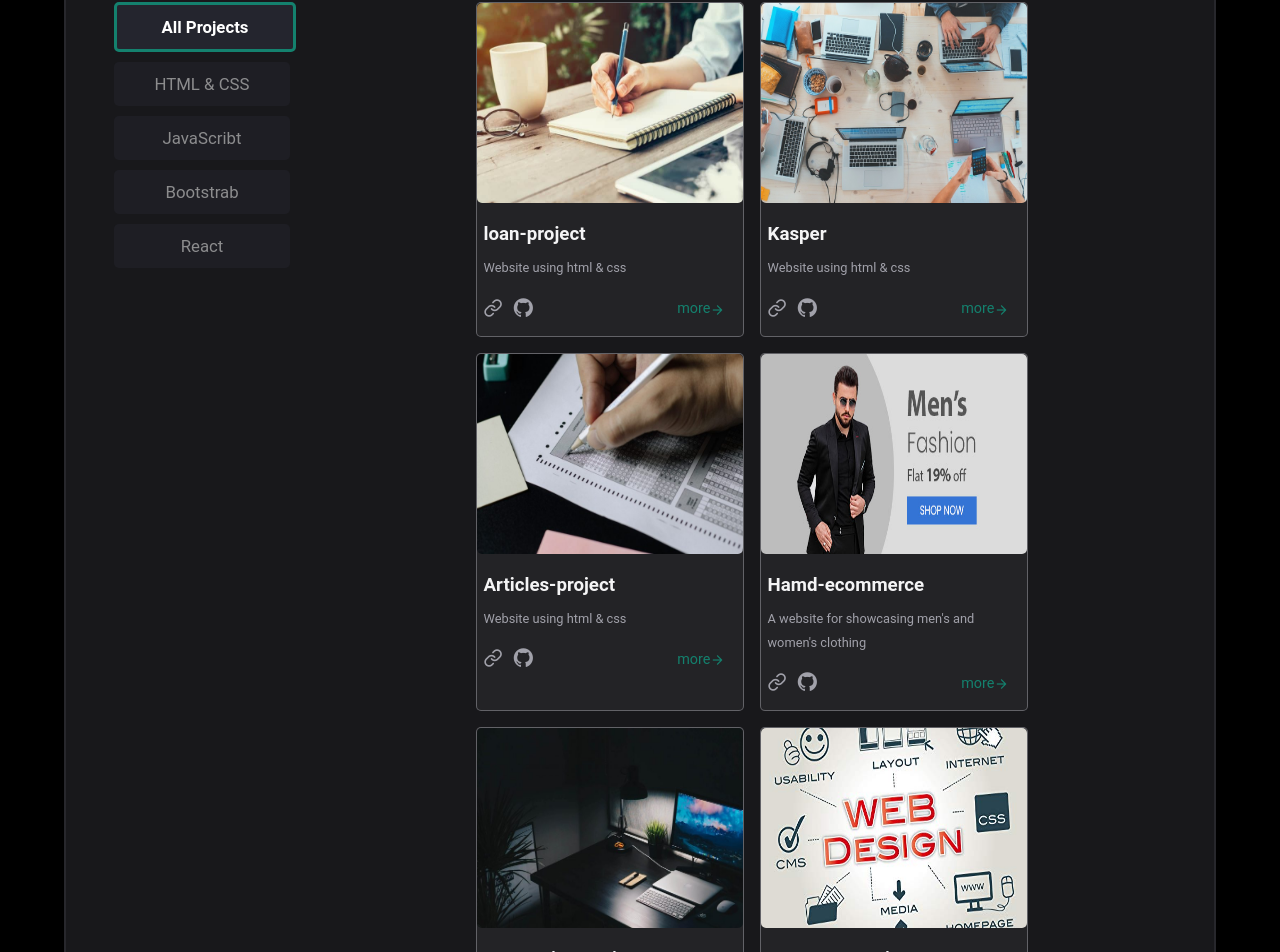
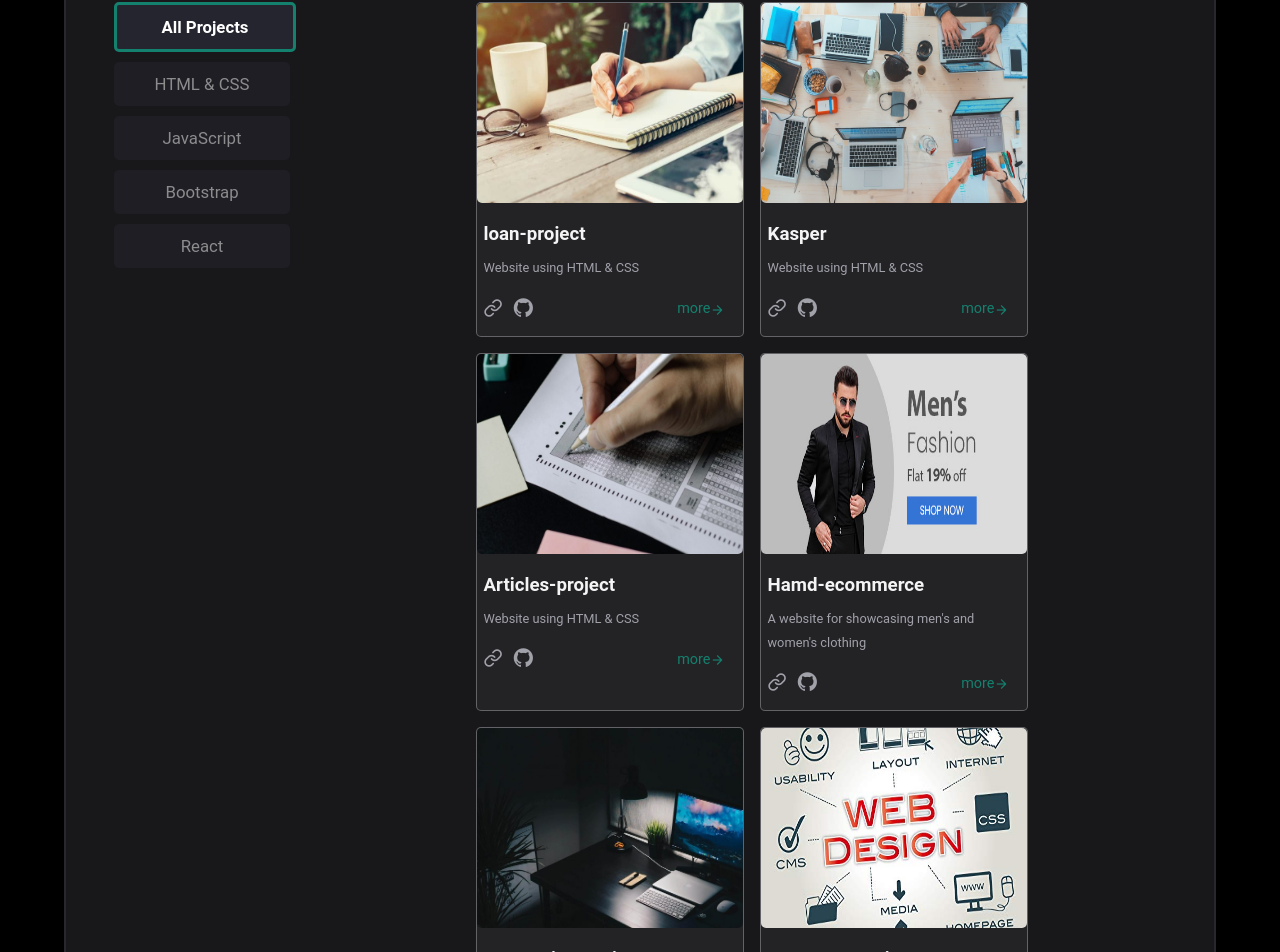
Before and after one commit to mohamedhamed123cxz/my-portfolio1, a React (Vite) app: page / in a window 1280 px wide. Shown: the part 808-1760 px from the top of the page. Built offline with nearby package versions, Linux system fonts and the light colour scheme.

Commit message:
Describe your changes here

```diff
--- a/src/components/3-main/Main.jsx
+++ b/src/components/3-main/Main.jsx
@@ -1,151 +1,141 @@
 // @ts-nocheck
 import React, { useState } from 'react';
 import "./main.css";
-import { motion ,AnimatePresence } from 'framer-motion';
+import { motion, AnimatePresence } from 'framer-motion';
 
-
-
-const myProjects=[
+const myProjects = [
   {
-    projectTitle:"loan-project",
-    subTitle:"Website using html & css" ,
-    link:"https://html-css1-blond.vercel.app/" ,
-    github:"https://html-css1-blond.vercel.app/",
+    projectTitle: "loan-project",
+    subTitle: "Website using HTML & CSS",
+    link: "https://html-css1-blond.vercel.app/",
+    github: "https://html-css1-blond.vercel.app/",
     category: "css",
-    imgPath:"./portfolio-1.jpg"
+    imgPath: "./portfolio-1.jpg"
   },
   {
-    projectTitle:"Kasper",
-    subTitle:"Website using html & css" ,
-    link:"https://html-css2-two.vercel.app/" ,
-    github:"https://github.com/mohamedhamed123cxz/html-css2",
+    projectTitle: "Kasper",
+    subTitle: "Website using HTML & CSS",
+    link: "https://html-css2-two.vercel.app/",
+    github: "https://github.com/mohamedhamed123cxz/html-css2",
     category: "css",
-    imgPath:"./portfolio-2.jpg"
+    imgPath: "./portfolio-2.jpg"
   },
   {
-    projectTitle:"Articles-project",
-    subTitle:"Website using html & css" ,
-    link:"https://html-css3-6l8503pwg-mohamedhamed123cxzs-projects.vercel.app/" ,
-    github:"https://github.com/mohamedhamed123cxz/html-css3",
+    projectTitle: "Articles-project",
+    subTitle: "Website using HTML & CSS",
+    link: "https://html-css3-6l8503pwg-mohamedhamed123cxzs-projects.vercel.app/",
+    github: "https://github.com/mohamedhamed123cxz/html-css3",
     category: "css",
-    imgPath:"./portfolio-3.jpg"
+    imgPath: "./portfolio-3.jpg"
   },
   {
-    projectTitle:"Hamd-ecommerce",
-    subTitle:"A website for showcasing men's and women's clothing" ,
-    link:"https://hamad-ecommerce.vercel.app/" ,
-    github:"https://github.com/mohamedhamed123cxz/hamad-ecommerce",
+    projectTitle: "Hamd-ecommerce",
+    subTitle: "A website for showcasing men's and women's clothing",
+    link: "https://hamad-ecommerce.vercel.app/",
+    github: "https://github.com/mohamedhamed123cxz/hamad-ecommerce",
     category: "js",
-    imgPath:"./mens-banner.jpg"
+    imgPath: "./mens-banner.jpg"
   },
   {
-    projectTitle:"accounting-project",
-    subTitle:"A website for managing a product management system" ,
-    link:"https://accounting-project-beta.vercel.app/",
-    github:"https://github.com/mohamedhamed123cxz/hamad-ecommerce",
+    projectTitle: "accounting-project",
+    subTitle: "A website for managing a product management system",
+    link: "https://accounting-project-beta.vercel.app/",
+    github: "https://github.com/mohamedhamed123cxz/hamad-ecommerce",
     category: "js",
-    imgPath:"./5.jpg"
+    imgPath: "./5.jpg"
   },
   {
-    projectTitle:"Bootstarp-project",
-    subTitle:"A website using Bootstrap" ,
-    link:"https://bootstrap-project-sand.vercel.app/" ,
-    github:"https://github.com/mohamedhamed123cxz/bootstrap-project",
+    projectTitle: "Bootstrap-project",
+    subTitle: "A website using Bootstrap",
+    link: "https://bootstrap-project-sand.vercel.app/",
+    github: "https://github.com/mohamedhamed123cxz/bootstrap-project",
     category: "bootstrap",
-    imgPath:"./bootstrap.jpg"
+    imgPath: "./bootstrap.jpg"
   },
   {
-    projectTitle:"Gemini-Clone",
-    subTitle:"A website that provides an interactive chat experience using advanced language models to analyze and understand tex" ,
-    link:"https://gemini-clone22-9u43s3ldp-mohamedhamed123cxzs-projects.vercel.app/" ,
-    github:"https://github.com/mohamedhamed123cxz/gemini-clone22",
+    projectTitle: "Gemini-Clone",
+    subTitle: "A website that provides an interactive chat experience using advanced language models to analyze and understand text",
+    link: "https://gemini-clone22-9u43s3ldp-mohamedhamed123cxzs-projects.vercel.app/",
+    github: "https://github.com/mohamedhamed123cxz/gemini-clone22",
     category: "react",
-    imgPath:"./public/user_icon-BYrw3k3X.png"
+    imgPath: "./user_icon-BYrw3k3X.png"
   },
   {
-    projectTitle:"React-Travel",
-    subTitle:"A website for adding any website that have a name and link , I can delete any website or make any view link of website" ,
-    link:"https://github.com/mohamedhamed123cxz/react-travel" ,
-    github:"https://github.com/mohamedhamed123cxz/react-travel",
+    projectTitle: "React-Travel",
+    subTitle: "A website for adding any website that has a name and link, I can delete any website or make any view link of the website",
+    link: "https://github.com/mohamedhamed123cxz/react-travel",
+    github: "https://github.com/mohamedhamed123cxz/react-travel",
     category: "react",
-    imgPath:"./public/travel.jpg"
+    imgPath: './travel.jpg'
   },
   {
-    projectTitle:"Real-State",
-    subTitle:"A website for adding products that have a name , category , price and description , I can search for them and delete any product" ,
-    link:"https://real-state-theta-two.vercel.app/" ,
-    github:"https://github.com/mohamedhamed123cxz/real-state",
+    projectTitle: "Real-State",
+    subTitle: "A website for adding products that have a name, category, price, and description. I can search for them and delete any product",
+    link: "https://real-state-theta-two.vercel.app/",
+    github: "https://github.com/mohamedhamed123cxz/real-state",
     category: "react",
-    imgPath:"./public/r1.png"
+    imgPath: "./r1.png"
   },
   {
-    projectTitle:"Weather App",
-    subTitle:"A website to determine the weather for 3 days by specifying your location and the country in which you are located" ,
-    link:"https://weather-my1n4pnhy-mohamedhamed123cxzs-projects.vercel.app/",
-    github:"https://github.com/mohamedhamed123cxz/weather-app",
+    projectTitle: "Weather App",
+    subTitle: "A website to determine the weather for 3 days by specifying your location and the country in which you are located",
+    link: "https://weather-my1n4pnhy-mohamedhamed123cxzs-projects.vercel.app/",
+    github: "https://github.com/mohamedhamed123cxz/weather-app",
     category: "js",
-    imgPath:"./public/weatherbanner.png"
-  },
-
+    imgPath: "./weatherbanner.png"
+  }
 ]
 
 export default function Main() {
-  const[currentActive,setCurrentActive]=useState('all');
-  const[arr,setArr]=useState(myProjects);
-  const handlClick =(buttonCategory)=>{
+  const [currentActive, setCurrentActive] = useState('all');
+  const [arr, setArr] = useState(myProjects);
+
+  const handleClick = (buttonCategory) => {
     setCurrentActive(buttonCategory);
-          const newArr = myProjects.filter((item)=>{
-            return item.category === buttonCategory
-          })
-          setArr(newArr)
+    const newArr = myProjects.filter((item) => item.category === buttonCategory);
+    setArr(newArr);
   }
 
   return (
     <main className='flex'>
       <section className='leftSection'>
-        <button onClick={()=>{setCurrentActive("all") , setArr(myProjects)}} className={currentActive==="all"? 'active' : null}>All Projects</button>
-
-        <button onClick={()=>{handlClick("css")}}className={currentActive==="css"? 'active' : null}>HTML & CSS</button>
-
-        <button onClick={()=>{handlClick("js")}} className={currentActive==="js"? 'active' : null}>JavaScribt</button>
-
-        <button onClick={()=>{handlClick("bootstrap")}}className={currentActive==="bootstrap"? 'active' : null}>Bootstrab</button>
-
-        <button onClick={()=>{handlClick("react")}} className={currentActive==="react"? 'active' : null}>React</button>
+        <button onClick={() => { setCurrentActive("all"); setArr(myProjects); }} className={currentActive === "all" ? 'active' : null}>All Projects</button>
+        <button onClick={() => { handleClick("css"); }} className={currentActive === "css" ? 'active' : null}>HTML & CSS</button>
+        <button onClick={() => { handleClick("js"); }} className={currentActive === "js" ? 'active' : null}>JavaScript</button>
+        <button onClick={() => { handleClick("bootstrap"); }} className={currentActive === "bootstrap" ? 'active' : null}>Bootstrap</button>
+        <button onClick={() => { handleClick("react"); }} className={currentActive === "react" ? 'active' : null}>React</button>
       </section>
 
       <section className='rightSection'>
         <AnimatePresence>
-       {arr.map((item) => {
-        return <motion.div
+          {arr.map((item) => (
+            <motion.div
               layout
-          initial={{transform:"scal(0)"}}
-          animation={{transform:"scal(1)"}}
-          transition={{type:"spring", damping:8}}
-
-        key={item.imgPath} className='card'>
-
+              initial={{ scale: 0 }}
+              animate={{ scale: 1 }}
+              transition={{ type: "spring", damping: 8 }}
+              key={item.imgPath} className='card'
+            >
               <div>
                 <img src={item.imgPath} width={266} height={200} alt="" />
               </div>
-         <div className="box" style={{width:"266px"}} >
+              <div className="box" style={{ width: "266px" }}>
                 <h3 className='title'>{item.projectTitle}</h3>
                 <p className='subTitle'>{item.subTitle}</p>
                 <div className='icons flex'>
-          <div className='flex' style={{gap:"11px"}}>
-          <div> <a className='icon-link' target='_blank' href={item.link}></a> </div>
-          <div> <a className='icon-github' target='_blank' href={item.github}></a></div>
+                  <div className='flex' style={{ gap: "11px" }}>
+                    <div> <a className='icon-link' target='_blank' href={item.link} rel="noopener noreferrer"></a> </div>
+                    <div> <a className='icon-github' target='_blank' href={item.github} rel="noopener noreferrer"></a></div>
                   </div>
                   <a className='flex link' href="">more
-             <span className='icon-arrow-right' style={{alignSelf:'end'}}></span>
+                    <span className='icon-arrow-right' style={{ alignSelf: 'end' }}></span>
                   </a>
                 </div>
               </div>
             </motion.div>
-       })}
+          ))}
         </AnimatePresence>
       </section>
-
     </main>
-  )
+  );
 }
```
Lines whose indentation alone changed are shown as unchanged.
